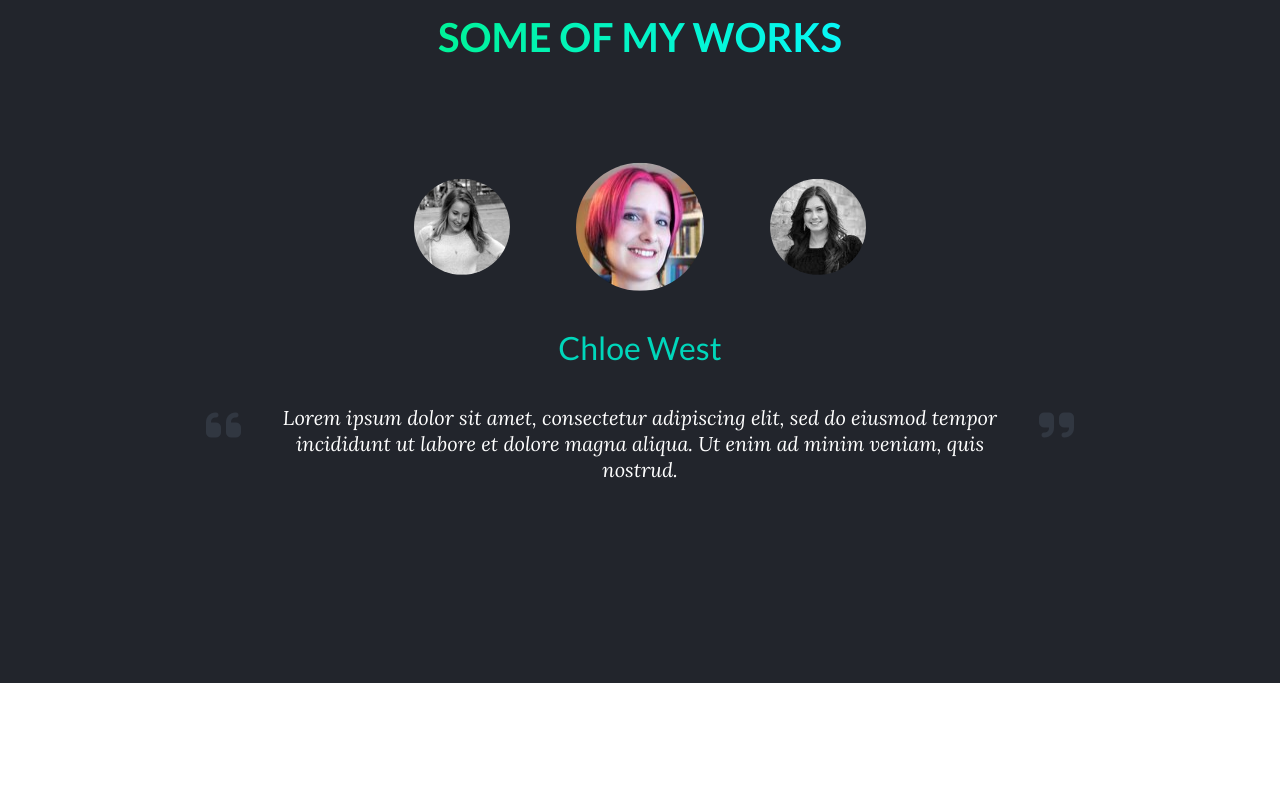
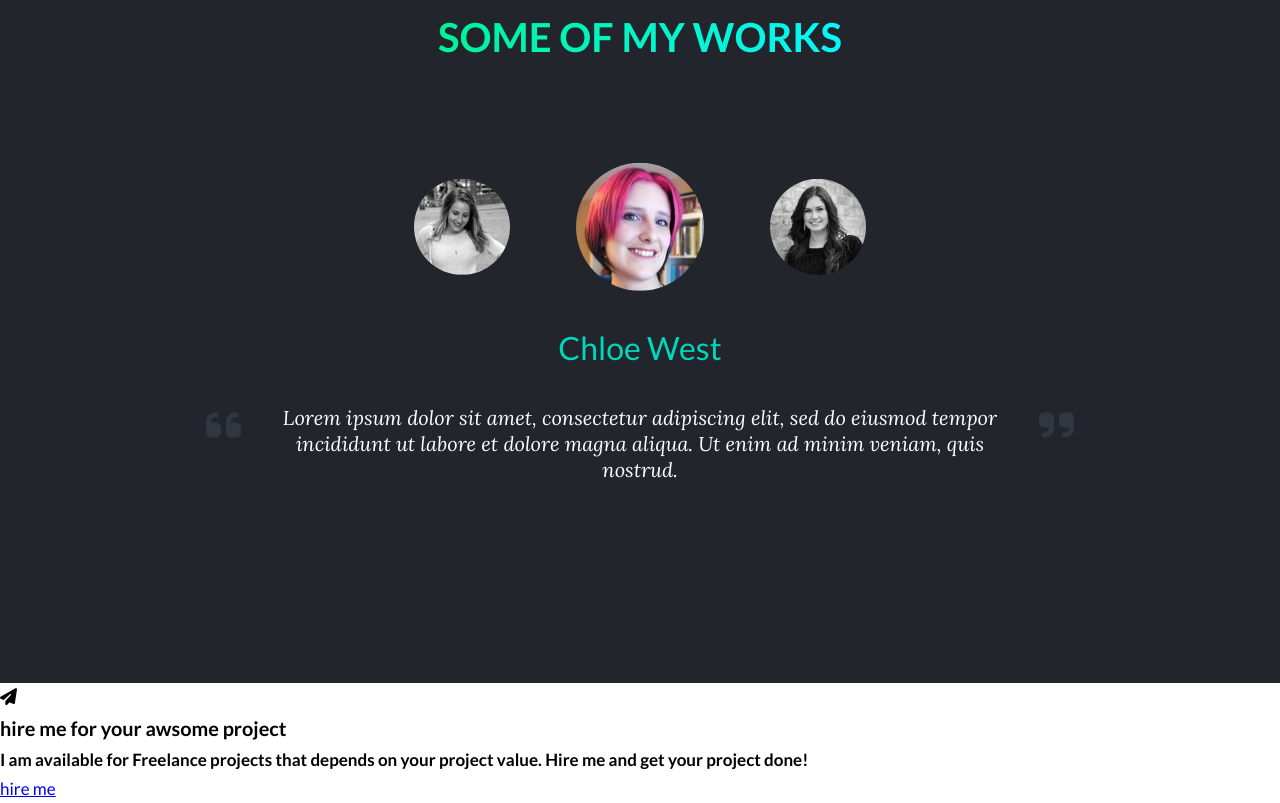
Before and after one commit to maqsudcoder/portfolio, a website: page index.html in a window 1280 px wide. Shown: the part 4263-5066 px from the top of the page. Before the commit the page ends 4946 px from the top, so only its background shows below. Drawn offline with nearby package versions, Linux system fonts and the light colour scheme.

Commit message:
Update index.html

```diff
--- a/index.html
+++ b/index.html
@@ -8,7 +8,7 @@
     <title>Portfolio</title>
     <link rel="stylesheet" href="css/style.css">
     <link rel="preconnect" href="https://fonts.gstatic.com">
-    <link href="https://fonts.googleapis.com/css2?family=Lato:wght@300;400;700&display=swap" rel="stylesheet">
+    <link href="https://fonts.googleapis.com/css2?family=Lato:wght@300;400;700;900&display=swap" rel="stylesheet">
     <link href="https://fonts.googleapis.com/css2?family=Lora:ital@1&display=swap" rel="stylesheet">
 
 </head>
@@ -217,6 +217,17 @@
 
     </section>
 
+    <div class="hire-me">
+        <div class="hire-me__content">
+            <i class="fas fa-paper-plane"></i>
+            <div class="hire-me__content-text">
+                <h3 class="heading-tertiary">hire me for your awsome project</h3>
+                <h4 class="heading-quaternary">I am available for Freelance projects that depends on your project value. Hire me and get your project done!</h4>
+            </div>
+            <a href="#" class="btn btn-secondary">hire me</a>
+        </div>
+    </div>
+
     <!-- vanilla tilt js -->
     <script src="https://kit.fontawesome.com/d0b09fac91.js" crossorigin="anonymous"></script>
     <script type="module" src="https://unpkg.com/ionicons@5.5.2/dist/ionicons/ionicons.esm.js"></script>
```
